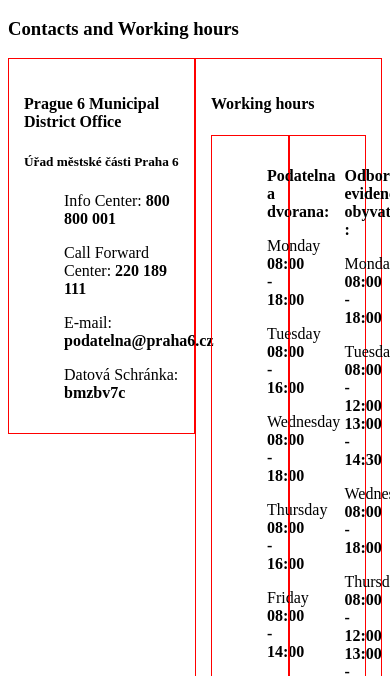
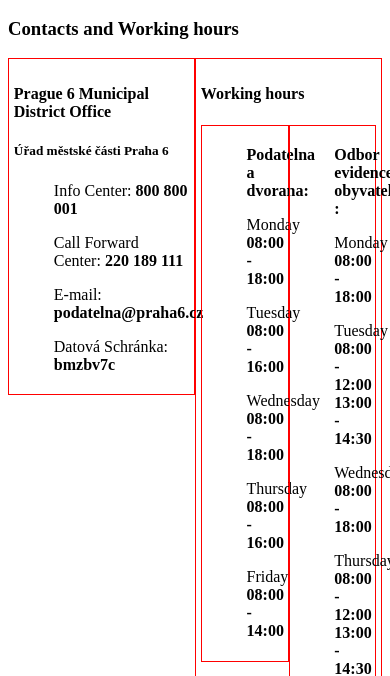
Before and after one commit to Wicchi/Prague6_website, a plain HTML site: page contacts.html in a window 390 px wide. Shown: the part 168-844 px from the top of the page. Drawn offline with Linux system fonts and the light colour scheme.

Commit message:
now ""usable"" on the small screen. still trash

```diff
--- a/contacts.html
+++ b/contacts.html
@@ -32,8 +32,8 @@
 
     [class*="col-"] {
         float: left;
-        padding: 15px;
-        border: 1px solid red;
+        padding: 0.3em;
+        border: 0.1em solid red;
     }
 
     .col-1 {width: 8.33%;}
@@ -70,6 +70,7 @@
         </ul>
     </div>
 
+    <div class="row">
     <div class="col-6">
         <h4>Working hours</h4>
         <div class="col-6">
@@ -93,7 +94,7 @@
             </ul>
             </div>
     </div>
-
+    </div>
 </div>
 </body>
 </html>
```
